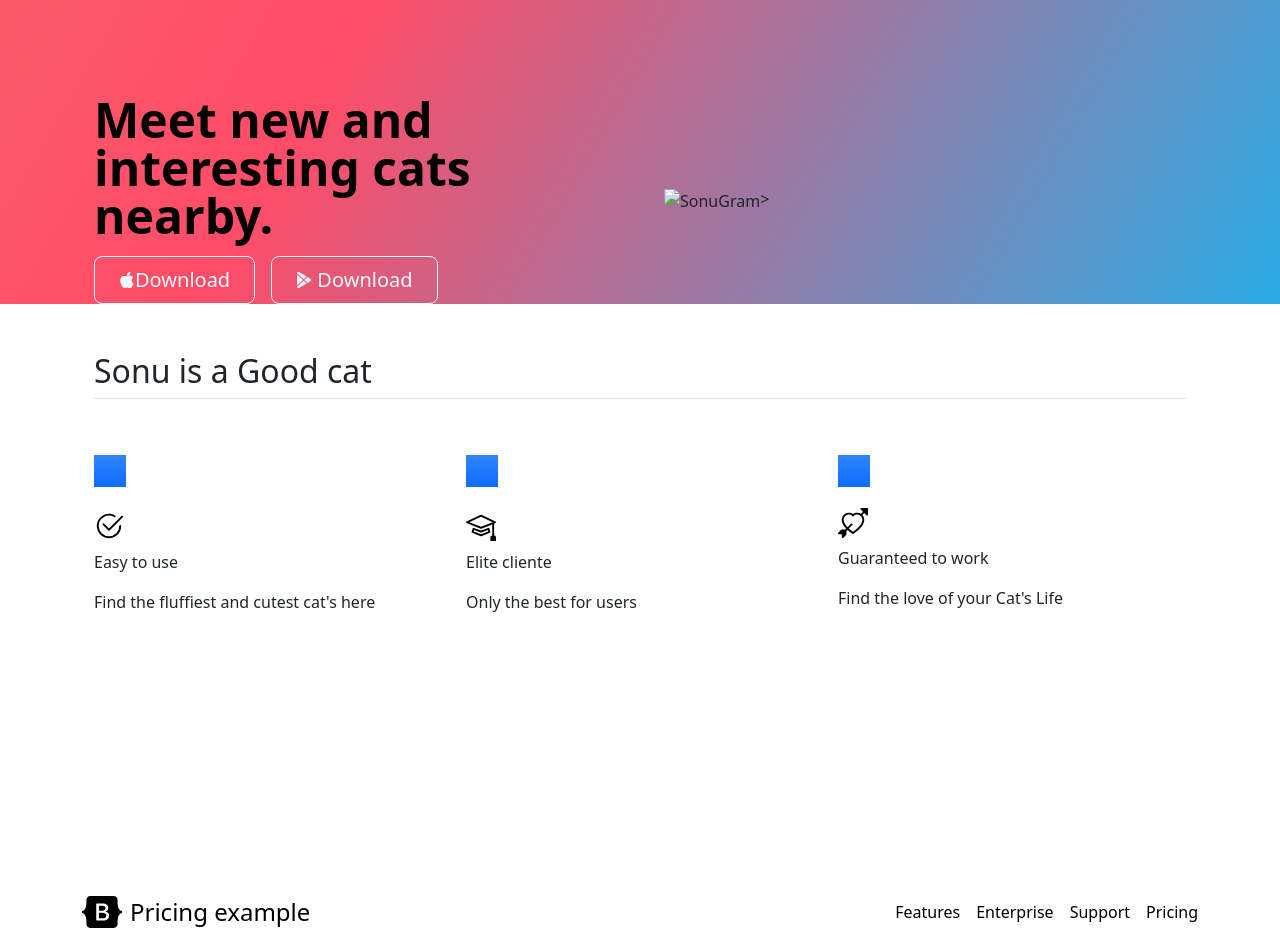
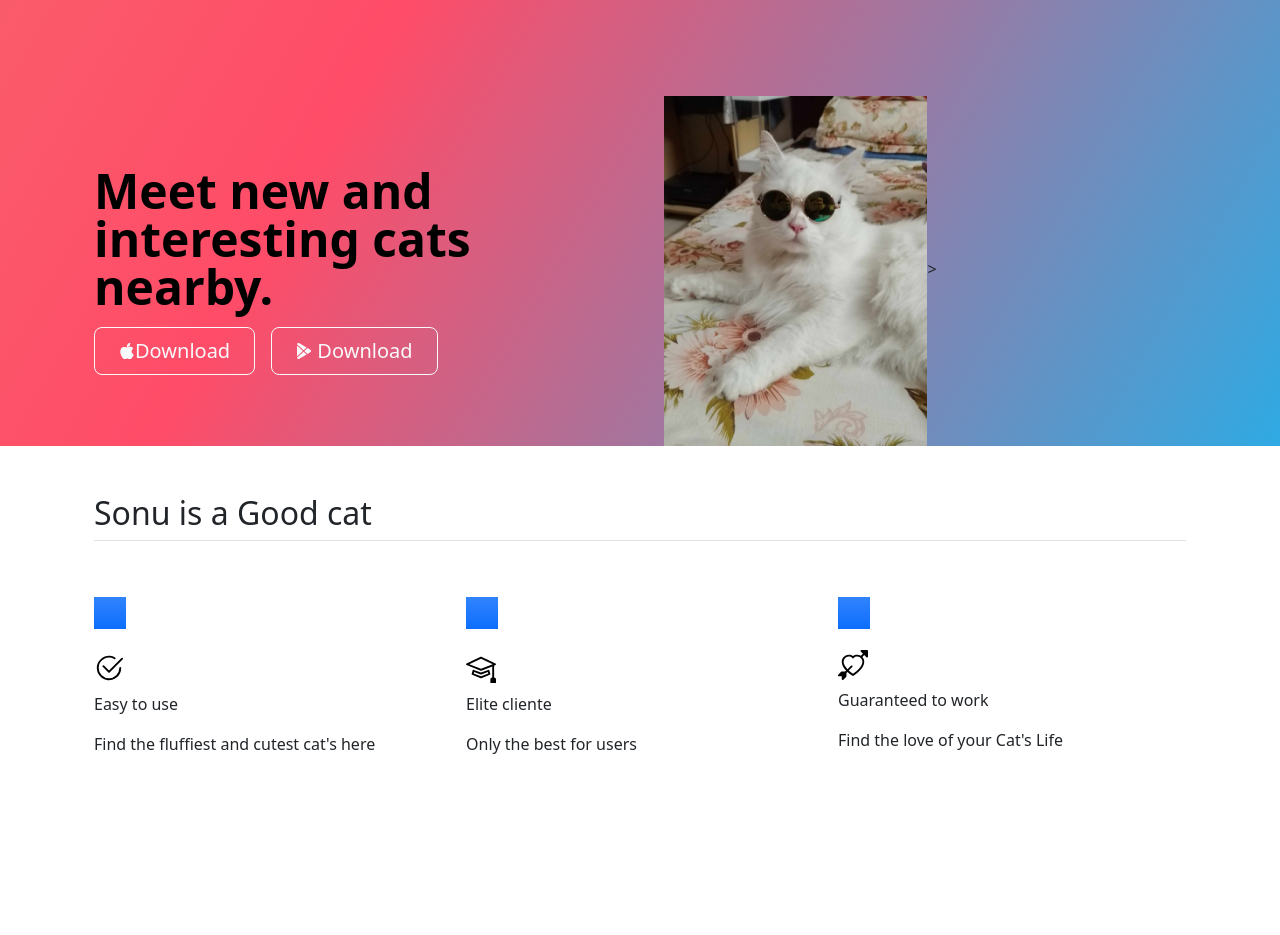
Before and after one commit to Quazirazeen2002/Sonugram, a plain HTML site: page index.html in a window 1280 px wide. Shown: the top 935 px of the page. Drawn offline with nearby package versions, Linux system fonts and the light colour scheme; files that its build step writes are made by us from their sources.

Commit message:
Update index.html

```diff
--- a/index.html
+++ b/index.html
@@ -16,7 +16,7 @@
   <section id="title" class="gradient-background">
     <div class="container col-xxl-8 px-4 pt-5">
       <div class="row flex-lg-row-reverse align-items-center g-5 pt-5">
-        <div class="col-10 col-sm-8 col-lg-6"> <img src="images/Sonu.jpg " height="350" alt="SonuGram">>
+        <div class="col-10 col-sm-8 col-lg-6"> <img src="./Sonu.jpg " height="350" alt="SonuGram">>
         </div>
         <div class="col-lg-6">
           <h1 class="display-5 fw-bold text-body-emphasis lh-1 mb-3">Meet new and interesting cats nearby.</h1>
```
